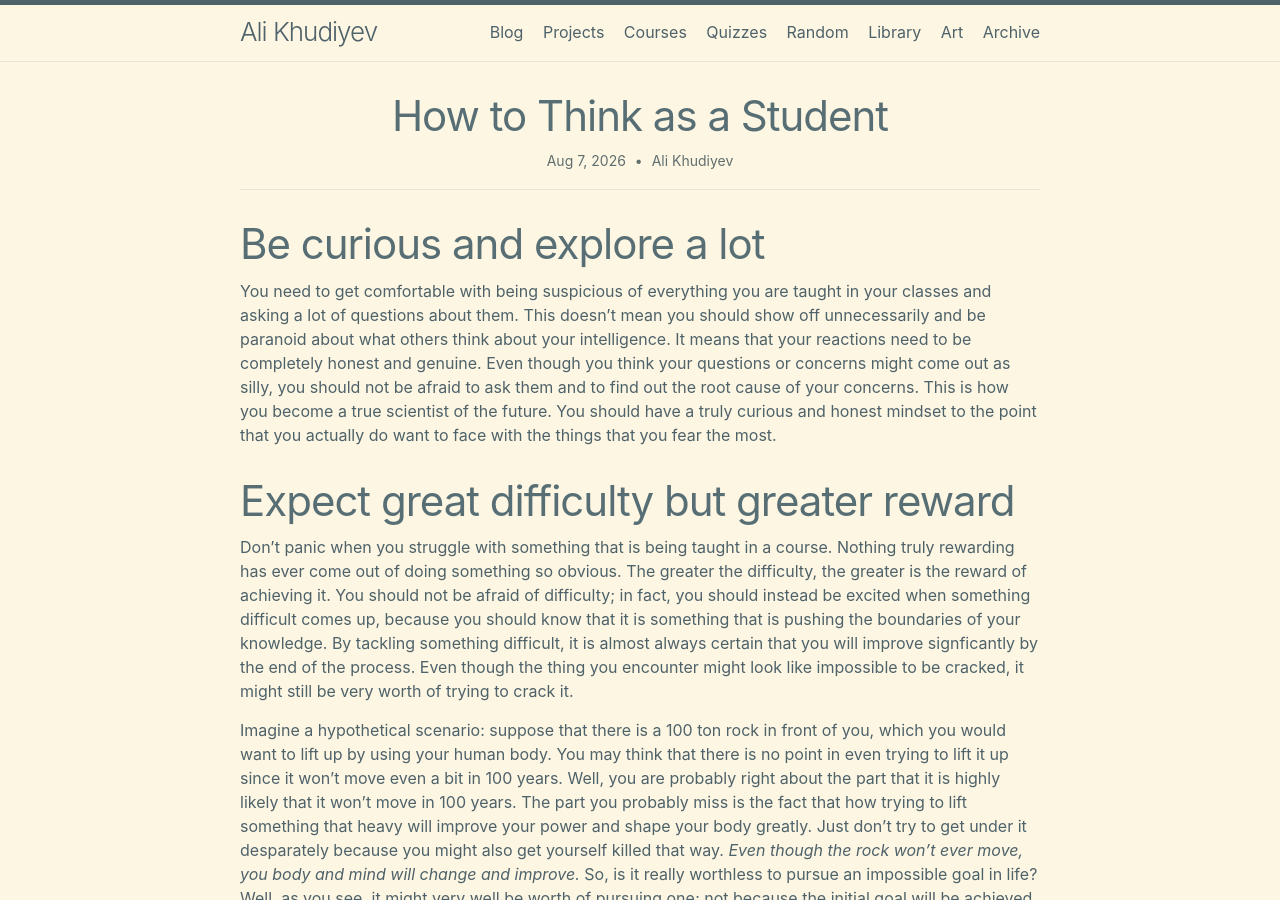
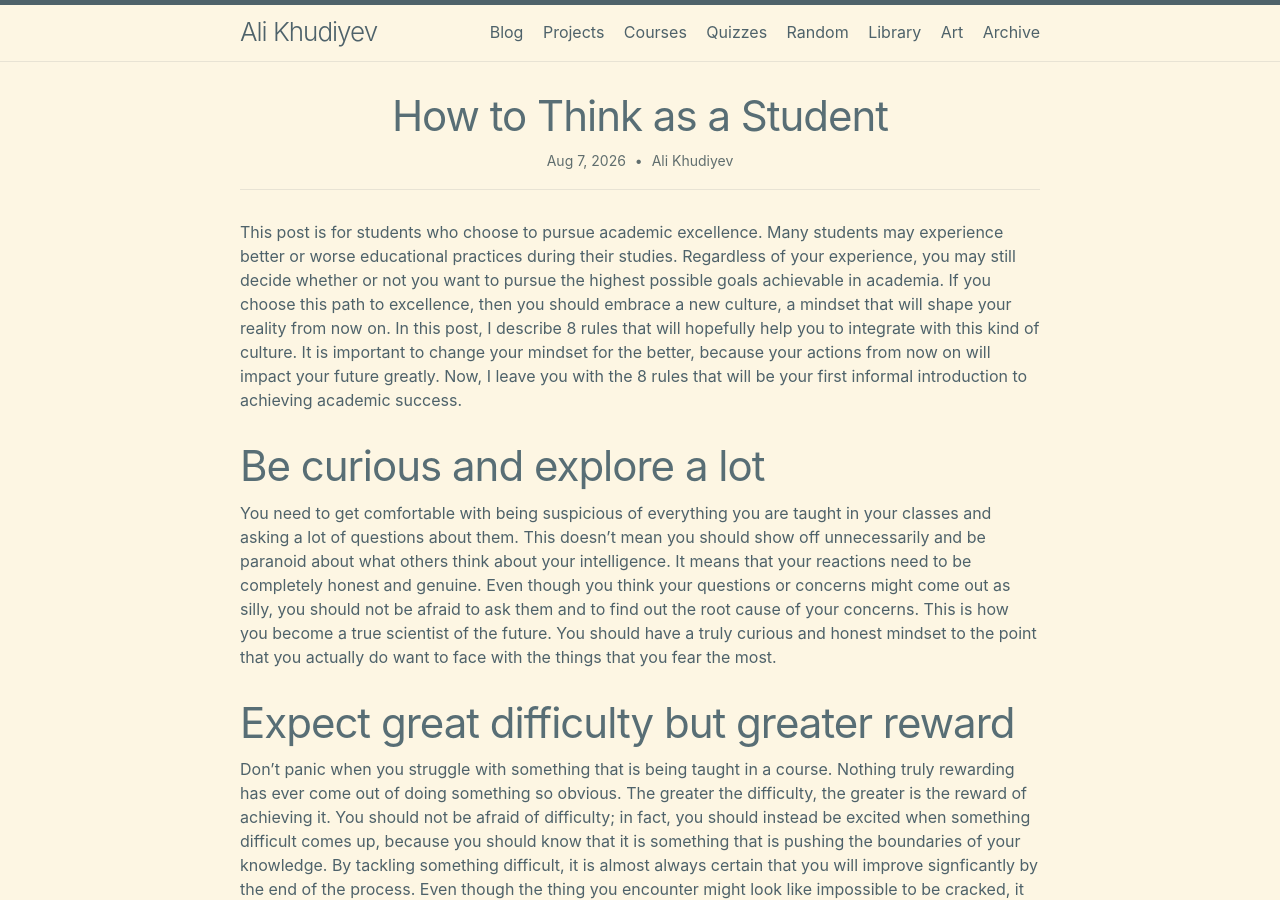
Before and after one commit to AliKhudiyev/alikhudiyev.github.io, a Jekyll site: the page built from _posts/2026-08-07-how-to-think.md, in a window 1280 px wide and 900 px high. Built offline with Jekyll 4.4.1, drawn with Linux system fonts in a browser that asks for light colours; nearby versions of some CDN libraries.

Commit message:
added opener

```diff
--- a/_posts/2026-08-07-how-to-think.md
+++ b/_posts/2026-08-07-how-to-think.md
@@ -6,6 +6,9 @@ title: "How to Think as a Student"
 date: 2026-08-07 19:00:00 +0400
 categories: blog education mindset
 ---
+
+This post is for students who choose to pursue academic excellence. Many students may experience better or worse educational practices during their studies. Regardless of your experience, you may still decide whether or not you want to pursue the highest possible goals achievable in academia. If you choose this path to excellence, then you should embrace a new culture, a mindset that will shape your reality from now on. In this post, I describe 8 rules that will hopefully help you to integrate with this kind of culture. It is important to change your mindset for the better, because your actions from now on will impact your future greatly. Now, I leave you with the 8 rules that will be your first informal introduction to achieving academic success.
+
 # Be curious and explore a lot {#rule:be-curious}
 
 You need to get comfortable with being suspicious of everything you are
```
